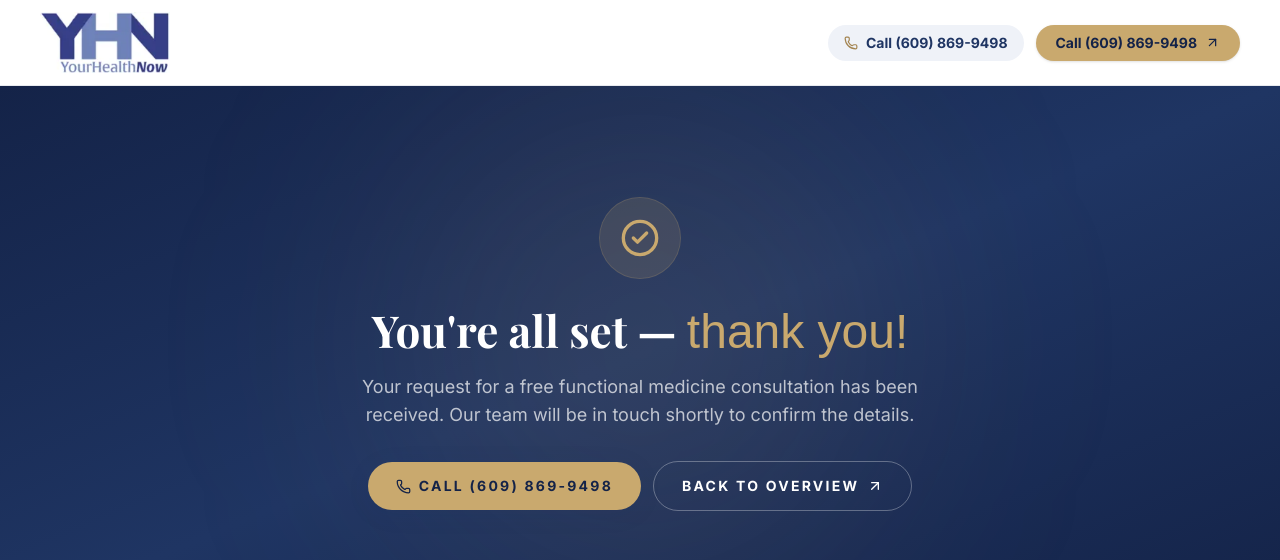
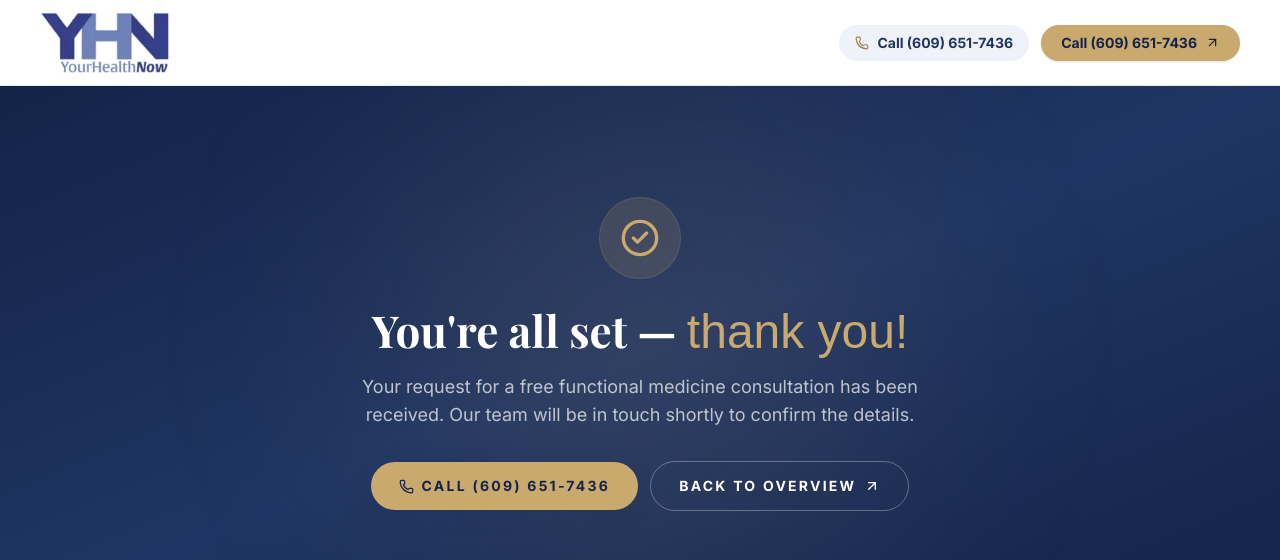
Before and after one commit to modfxmedia-ai/yhnhealth, a Next.js app: page /functional-medicine-special-offer/thank-you in a window 1280 px wide. Shown: the top 560 px of the page. Built offline with nearby package versions, Linux system fonts and the light colour scheme; a web font is replaced by a local one.

Commit message:
number fixes

```diff
--- a/app/functional-medicine-special-offer/_shared.tsx
+++ b/app/functional-medicine-special-offer/_shared.tsx
@@ -9,8 +9,8 @@ import { ArrowUpRight, Phone, Quote, Star } from "lucide-react";
 /*  Shared constants                                                           */
 /* -------------------------------------------------------------------------- */
 
-export const PHONE_NJ = "(609) 869-9498";
-export const PHONE_NJ_TEL = "tel:+16098699498";
+export const PHONE_NJ = "(609) 651-7436";
+export const PHONE_NJ_TEL = "tel:+16096517436";
 
 export const LP_PATH = "/functional-medicine-special-offer";
 export const BOOK_PATH = "/functional-medicine-special-offer/book";
--- a/app/functional-medicine-special-offer/page.tsx
+++ b/app/functional-medicine-special-offer/page.tsx
@@ -38,8 +38,8 @@ import {
 /*  Constants                                                                  */
 /* -------------------------------------------------------------------------- */
 
-const PHONE_NJ = "(609) 869-9498";
-const PHONE_NJ_TEL = "tel:+16098699498";
+const PHONE_NJ = "(609) 651-7436";
+const PHONE_NJ_TEL = "tel:+16096517436";
 
 const VIMEO_SRC =
   "https://player.vimeo.com/video/1200442621?badge=0&autopause=0&player_id=0&app_id=58479&title=0&byline=0&portrait=0";
```
